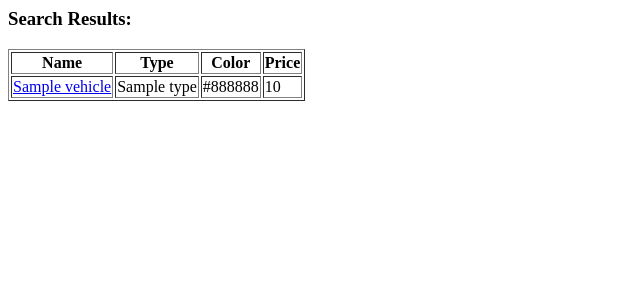
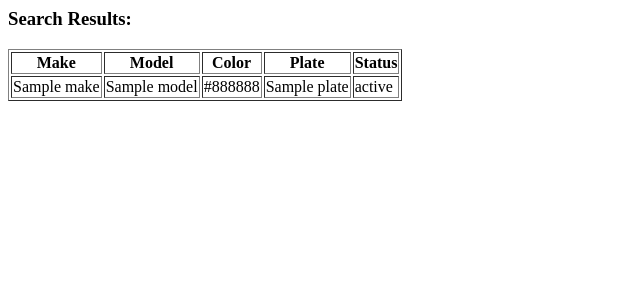
Before and after one commit to LilacLoaf/FA211Final, a PHP site: template Final/view/search_results.php in a window 1280 px wide. Shown: the top 300 px of the page, without its empty margins (0-640 px from the left). Run offline with PHP 8.4, Linux system fonts and the light colour scheme; the template is opened without the code that fills it: most values are stand-ins (such as "Sample title", 1, 10 or a date in 2020).

Commit message:
Finished the search featured and fixed a bunch of errors

```diff
--- a/Final/view/search_results.php
+++ b/Final/view/search_results.php
@@ -4,17 +4,19 @@
     <h3>Search Results:</h3>
     <table border="1">
         <tr>
-            <th>Name</th>
-            <th>Type</th>
+            <th>Make</th>
+            <th>Model</th>
             <th>Color</th>
-            <th>Price</th>
+            <th>Plate</th>
+            <th>Status</th>
         </tr>
         <?php foreach ($vehicles as $vehicle): ?>
             <tr>
-                <td><a href="index.php?action=view_detail&id=<?= $vehicle['id']; ?>"><?= $vehicle['name']; ?></a></td>
-                <td><?= $vehicle['type']; ?></td>
+                <td><?= $vehicle['make']; ?></td>
+                <td><?= $vehicle['model']; ?></td>
                 <td><?= $vehicle['color']; ?></td>
-                <td><?= $vehicle['price']; ?></td>
+                <td><?= $vehicle['plate']; ?></td>
+                <td><?= $vehicle['status']; ?></td>
             </tr>
         <?php endforeach; ?>
     </table>
--- a/Final/view/vehicle_detail.php
+++ b/Final/view/vehicle_detail.php
@@ -18,7 +18,9 @@ if (!isset($_GET['id'])) {
 $id = intval($_GET['id']);
 
 // THIS IS TEMPORARY CHANGE THIS WHEN THE MODEL CONTROLLER ARE DONE
-$conn = new mysqli("localhost", "root", "", "rental_cars");
+//$conn = new mysqli("localhost", "root", "", "rental_cars");
+$conn = new mysqli('127.0.0.1', 'root', '', 'rental_cars');
+
 if ($conn->connect_error) die("Database connection failed");
 
 // Prepared statement prevents invalid or unsafe input
```
Also changed, not shown: Final/controller/car_controller.class.php (+8 -5 lines), Final/model/CarsModel.php (+11 -7 lines), Final/view/all_vehicles.php (+3 -9 lines), Final/view/carSearchResults.class.php (added, +12 -0 lines), Final/view/vehicle_view.class.php (+4 -4 lines).
